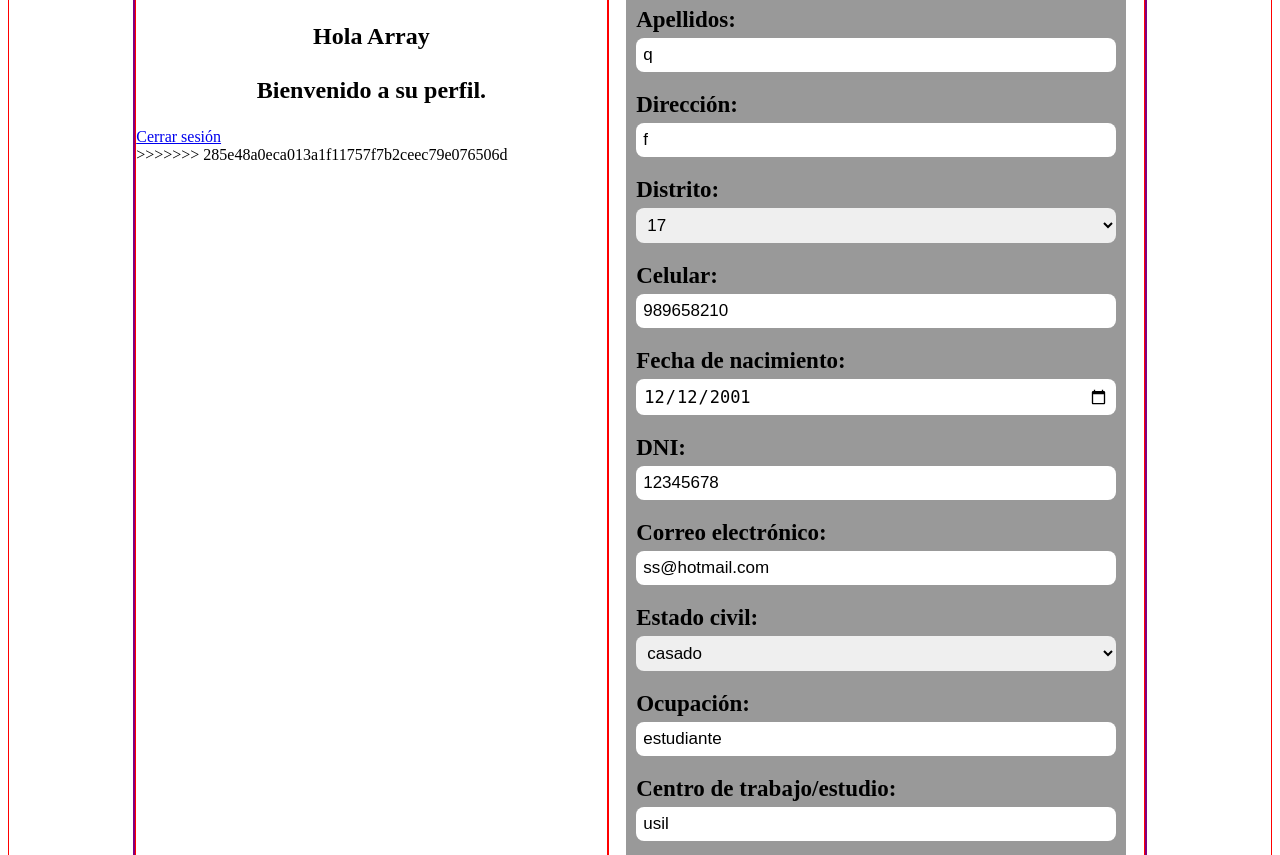
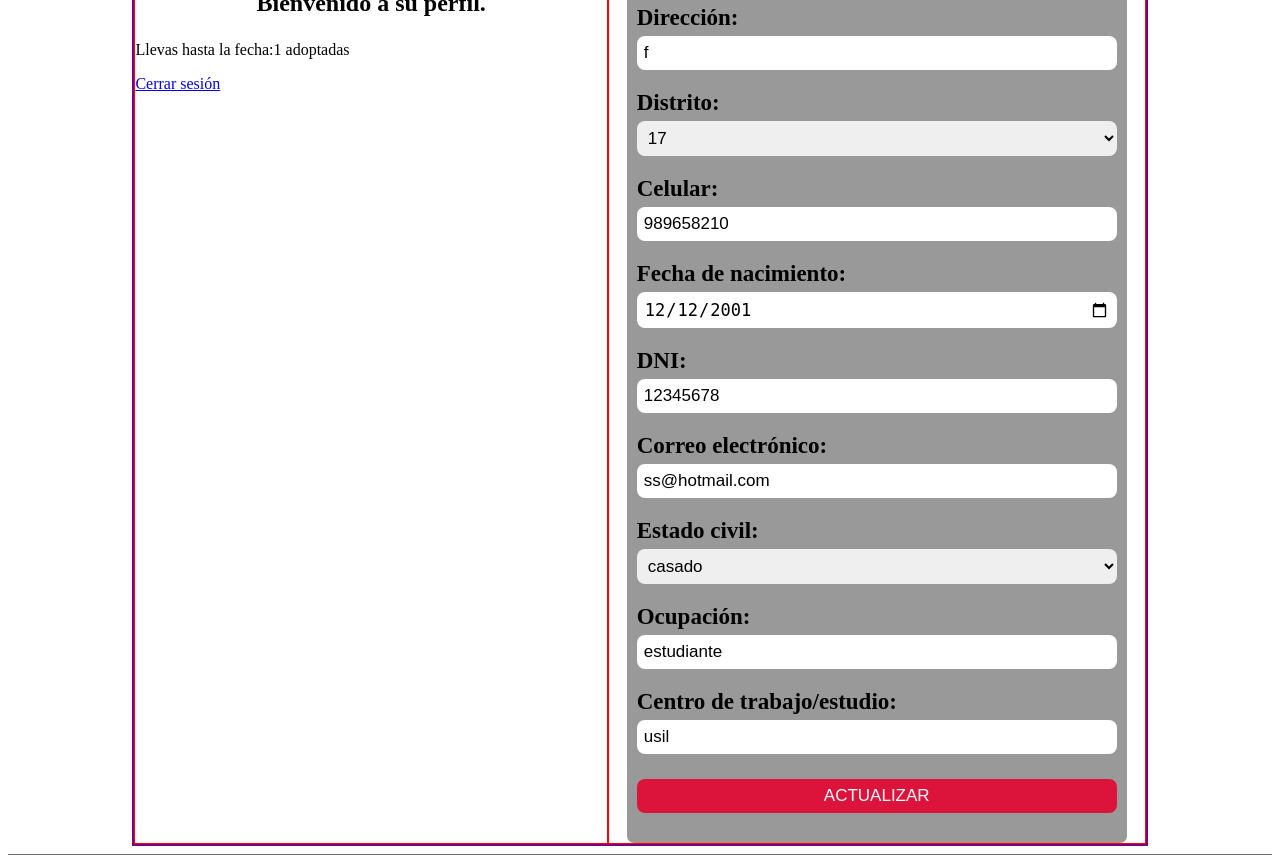
Before and after one commit to ingridArellano/TrabajoFinal, a PHP site: page /perfil_usuario.php in a window 1280 px wide. Shown: the part 554-1409 px from the top of the page. Run offline with PHP 8.4, Linux system fonts and the light colour scheme; the visitor is signed in with stand-in values (Sample User, id 1); data comes from the database, SQL or seed files in the repository; tables that the repository leaves empty hold one stand-in row (values such as "Sample post"); some web fonts are replaced.

Commit message:
final again

```diff
--- a/perfil_usuario.php
+++ b/perfil_usuario.php
@@ -7,6 +7,10 @@
     $id=$_SESSION["id_usuario"];
     $resultado=$pdo->query("SELECT * FROM postulante WHERE id_usuario='$id' ");
     $fila=$resultado->fetch();
+
+    $result=$pdo->query("SELECT id, COUNT(*) as numero FROM fichas WHERE id='$id'");
+    $row=$result->fetch();
+
 ?>
 
 <!DOCTYPE html>
@@ -44,11 +48,7 @@
     <h1>Mi cuenta</h1>
     <?php if(isset($_SESSION["usuario"])){ ?>
 
-<<<<<<< HEAD
-        <div>
-            <div style="border: 1px solid red;">
-                <p><?php echo $id ?></p>
-=======
+
         <div class="padre">
 
             <div style="border: 1px solid red;" class="a">
@@ -58,8 +58,9 @@
                 <p style="color:black;font-size: 24px;text-align: center;font-weight: bold">Hola
                 <?php echo $_SESSION["usuario"] ?> <br> <br>
                 Bienvenido a su perfil.</p>
+                <p>Llevas hasta la fecha:<?php echo $row["numero"] ?> adoptadas</p>
                 <footer><a href="logout.php">Cerrar sesión</a></footer>
->>>>>>> 285e48a0eca013a1f11757f7b2ceec79e076506d
+
             </div>
 
             <div style="border: 1px solid red;" class="b">
```
